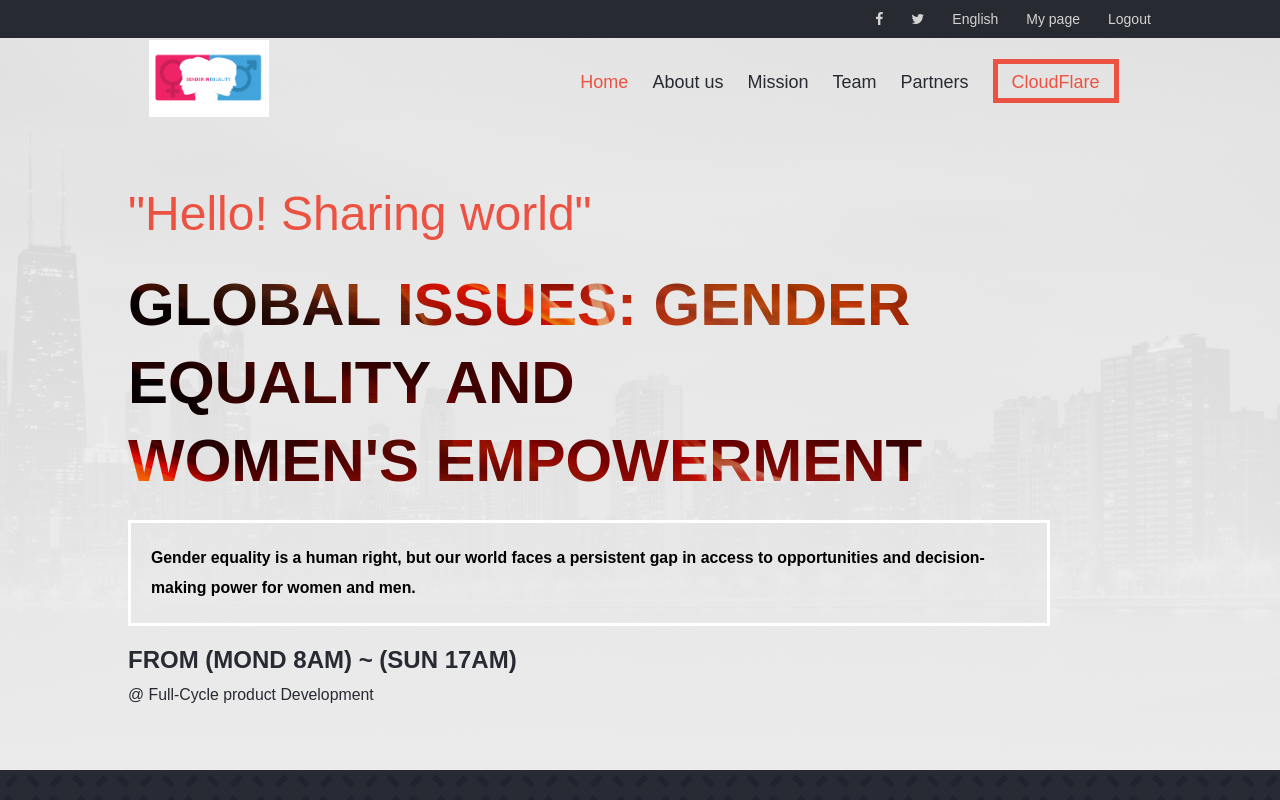
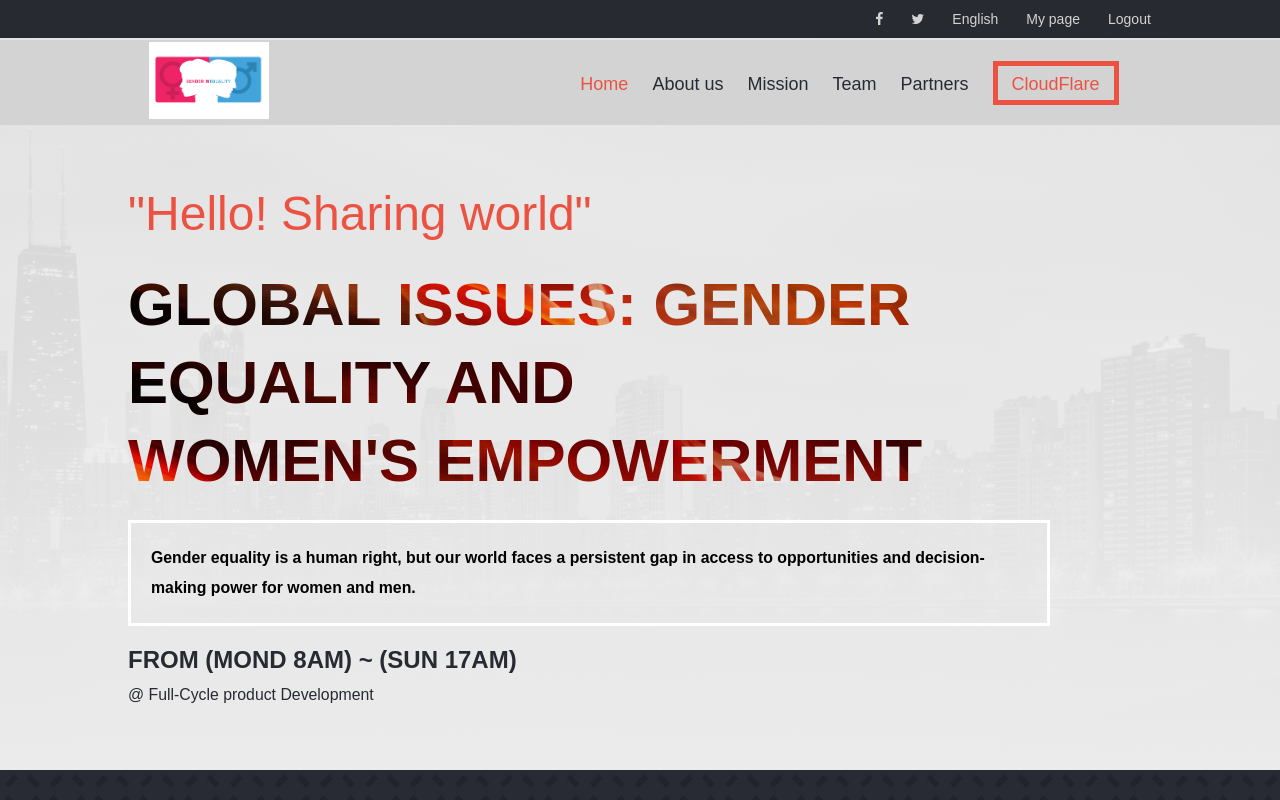
Before and after one commit to MaganaAsiati/capstone_first_module, a website: page index.html in a window 1280 px wide. Drawn offline with Linux system fonts and the light colour scheme; a web font is replaced by a local one.

Commit message:
add style to the nav bar

```diff
--- a/CSS/style.css
+++ b/CSS/style.css
@@ -497,6 +497,12 @@ footer .created p {
   text-align: left;
 }
 
+
+header .hamburger {
+  height: 60px;
+  background-color: var(--primary);
+}
+
 @media screen and (min-width: 768px) {
   .home_section {
     padding-left: 10%;
@@ -554,6 +560,8 @@ footer .created p {
     right: 0;
     justify-content: space-around;
     z-index: 2;
+    height: 85px;
+    background-color: var(--primary);
   }
 
   nav .logo {
```
